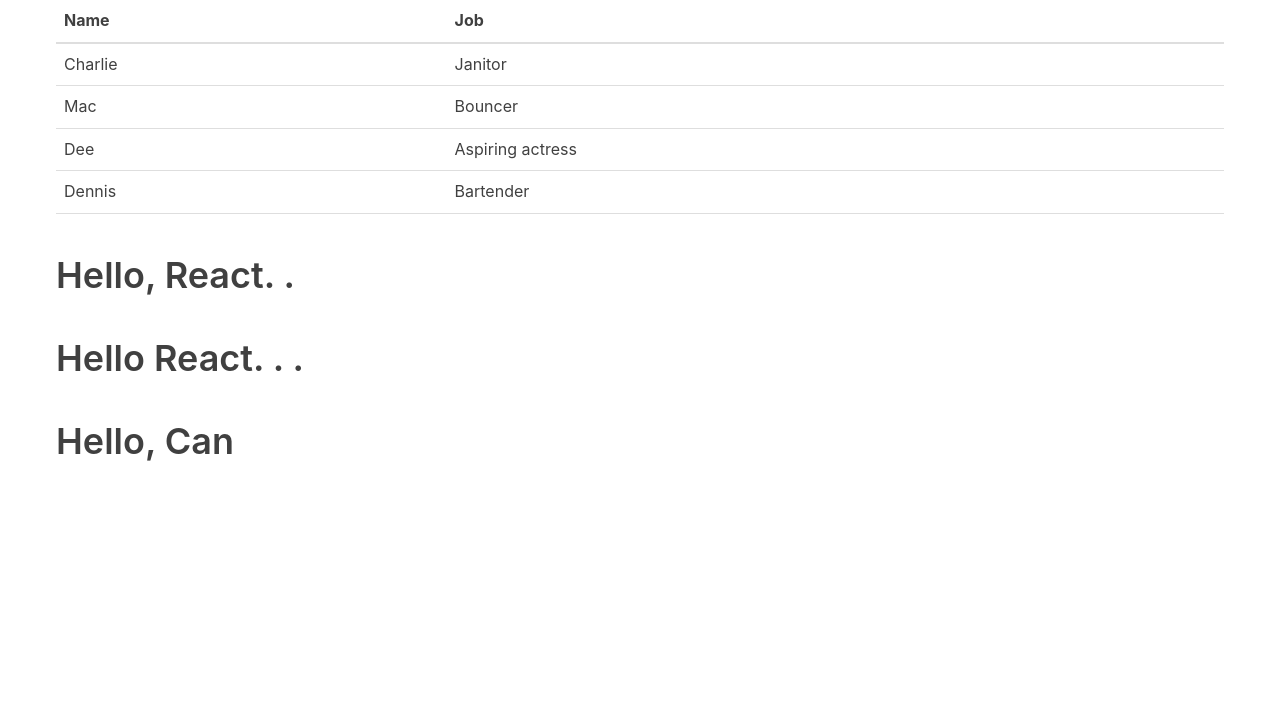
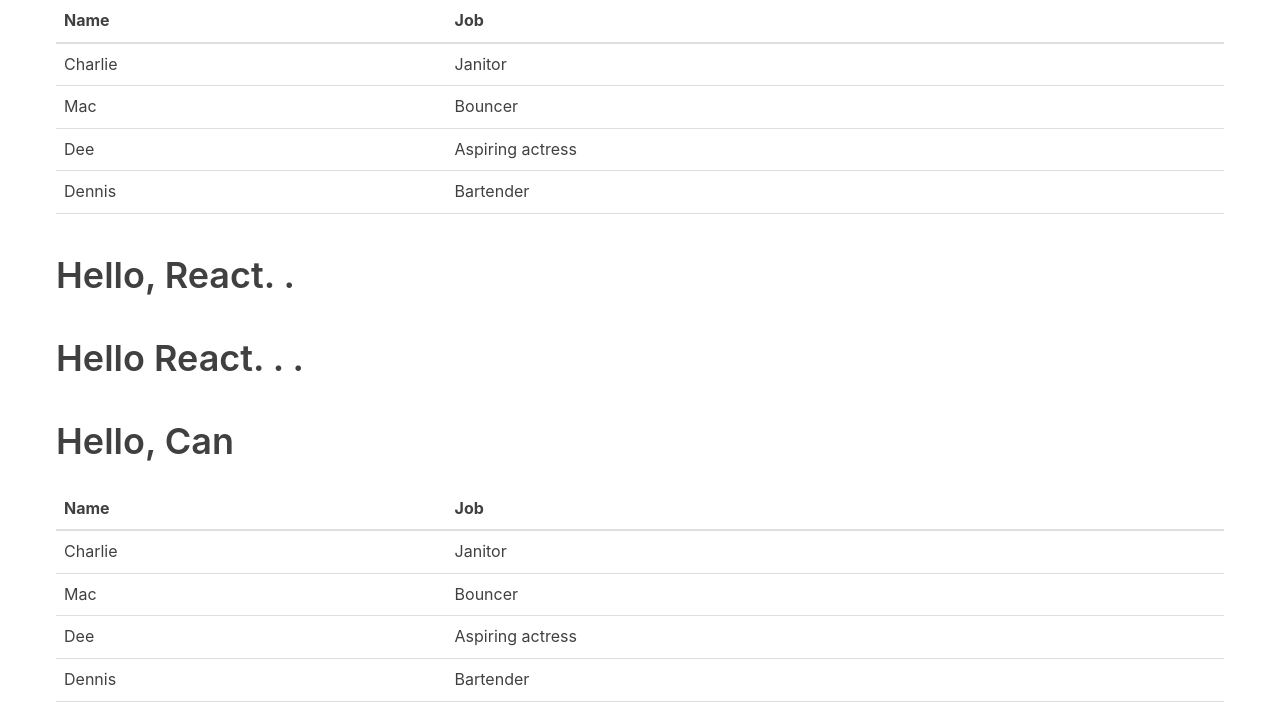
Before and after one commit to mehmetcandinc/LearnReact, a React (Create React App) app in the folder react-tutorial/: page / in a window 1280 px wide. Shown: the top 724 px of the page. Built offline with nearby package versions, Linux system fonts and the light colour scheme.

Commit message:
Format Documents

```diff
--- a/react-tutorial/src/App.js
+++ b/react-tutorial/src/App.js
@@ -1,18 +1,23 @@
 import React, { Component } from "react";
-import { heading,heading2,heading3 } from "./someExample";
-import Table from './Table'
+import { heading, heading2, heading3 } from "./someExample";
+import Table from "./Table";
+import { TableHeader, TableBody } from "./simpleComponents";
 
 class App extends Component {
   render() {
-        return(
+    return (
       <div className="container">
         <Table />
         {heading}
         {heading2}
         {heading3}
+        <table>
+          <TableHeader />
+          <TableBody />
+        </table>
       </div>
-        )
+    );
   }
 }
 
-export default App
+export default App;
--- a/react-tutorial/src/Table.js
+++ b/react-tutorial/src/Table.js
@@ -29,7 +29,7 @@
           </tr>
         </tbody>
       </table>
-      )
+    );
   }
 }
-export default Table
+export default Table;
--- /dev/null
+++ b/react-tutorial/src/simpleComponents.js
@@ -0,0 +1,36 @@
+import React from "react";
+
+const TableHeader = () => {
+  return (
+    <thead>
+      <tr>
+        <th>Name</th>
+        <th>Job</th>
+      </tr>
+    </thead>
+  );
+};
+const TableBody = () => {
+  return (
+    <tbody>
+      <tr>
+        <td>Charlie</td>
+        <td>Janitor</td>
+      </tr>
+      <tr>
+        <td>Mac</td>
+        <td>Bouncer</td>
+      </tr>
+      <tr>
+        <td>Dee</td>
+        <td>Aspiring actress</td>
+      </tr>
+      <tr>
+        <td>Dennis</td>
+        <td>Bartender</td>
+      </tr>
+    </tbody>
+  );
+};
+
+export { TableHeader, TableBody };
```
Also changed, not shown: react-tutorial/src/index.js (+6 -7 lines), react-tutorial/src/someExample.js (+10 -9 lines). Lines whose indentation alone changed are shown as unchanged.
